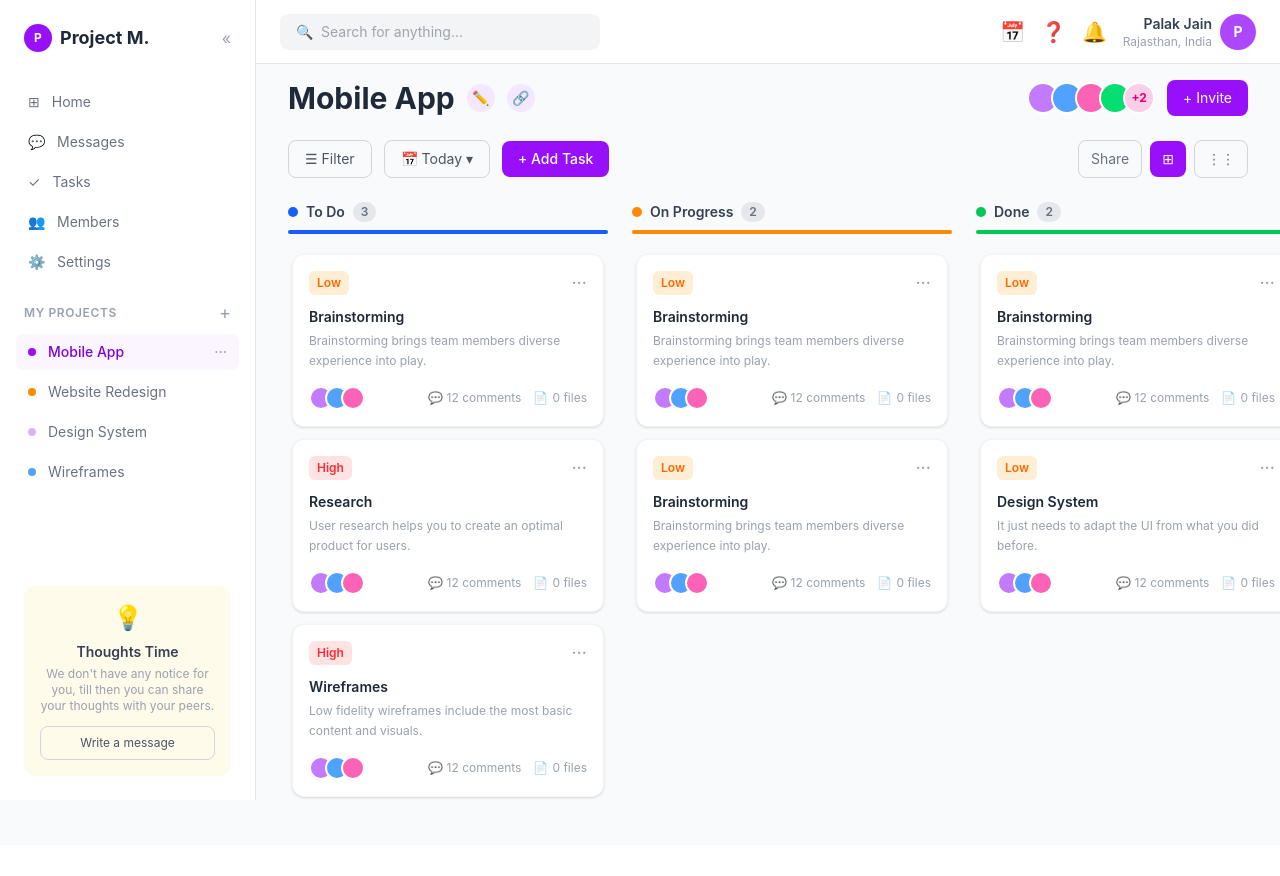
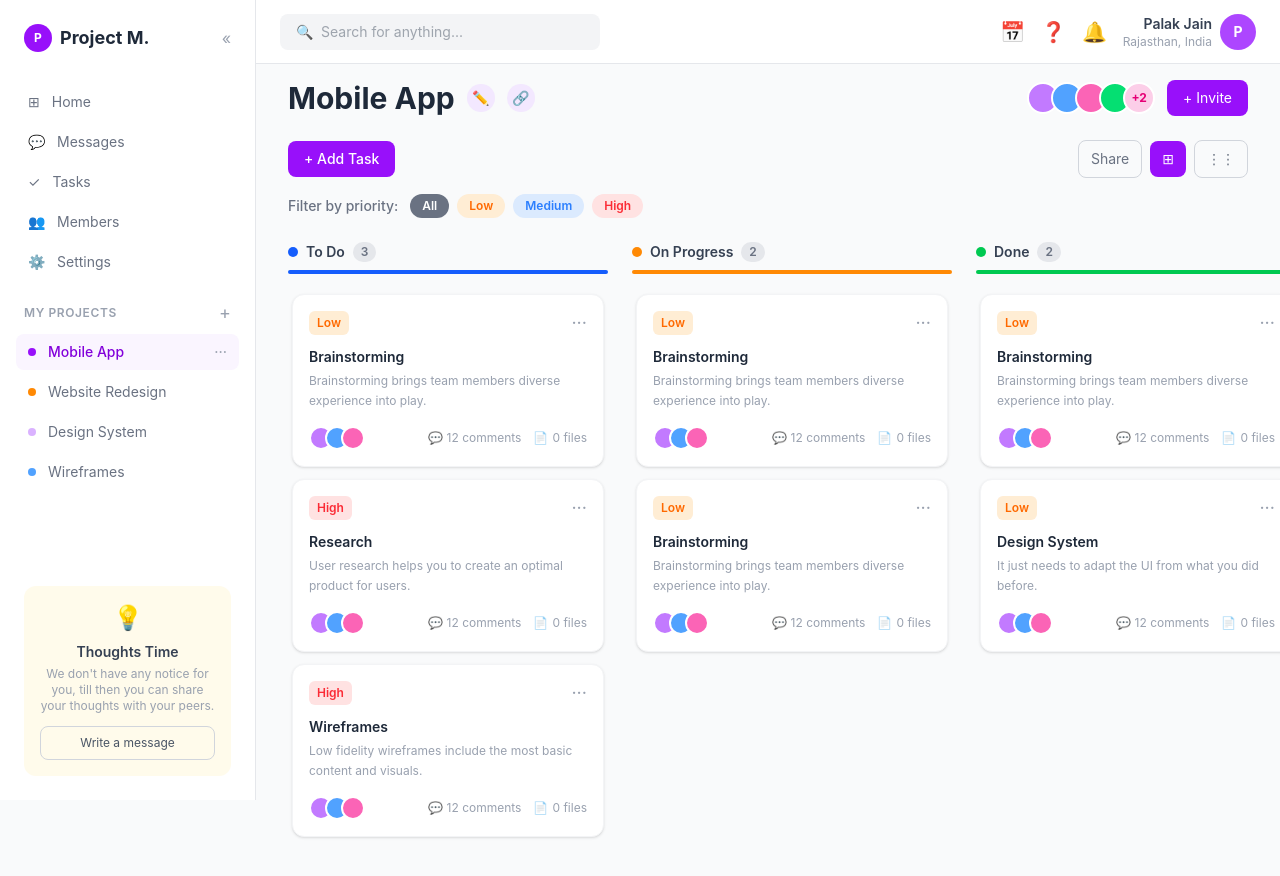
Before and after one commit to Karan301205/task-management-dashboard, a React (Vite) app: page / in a window 1280 px wide. Shown: the top 876 px of the page. Before the commit the page ends 845 px from the top, so only its background shows below. Built offline with nearby package versions, Linux system fonts and the light colour scheme.

Commit message:
feat: add priority filter for tasks

```diff
--- a/src/pages/Dashboard.jsx
+++ b/src/pages/Dashboard.jsx
@@ -11,26 +11,26 @@ function Dashboard() {
   const tasks = useSelector((state) => state.tasks.tasks)
   const dispatch = useDispatch()
   const [showModal, setShowModal] = useState(false)
-
-  const todoTasks = tasks.filter((t) => t.status === "todo")
-  const inprogressTasks = tasks.filter((t) => t.status === "inprogress")
-  const doneTasks = tasks.filter((t) => t.status === "done")
+  const [priorityFilter, setPriorityFilter] = useState("all")
 
   const handleDragEnd = (result) => {
     const { destination, source, draggableId } = result
-
-    // Dropped outside any column
     if (!destination) return
-
-    // Dropped in same position
     if (destination.droppableId === source.droppableId) return
-
-    // Dispatch moveTask to update status in Redux
     dispatch(moveTask({
       taskId: draggableId,
       newStatus: destination.droppableId,
     }))
   }
+
+  // Apply filter
+  const filteredTasks = priorityFilter === "all"
+    ? tasks
+    : tasks.filter((t) => t.priority === priorityFilter)
+
+  const todoTasks = filteredTasks.filter((t) => t.status === "todo")
+  const inprogressTasks = filteredTasks.filter((t) => t.status === "inprogress")
+  const doneTasks = filteredTasks.filter((t) => t.status === "done")
 
   return (
     <div className="min-h-screen bg-gray-50">
@@ -61,14 +61,8 @@ function Dashboard() {
         </div>
 
         {/* Filter Row */}
-        <div className="flex items-center justify-between mb-6">
+        <div className="flex items-center justify-between mb-4">
           <div className="flex items-center gap-3">
-            <button className="flex items-center gap-2 border border-gray-300 rounded-lg px-4 py-2 text-sm text-gray-600 hover:bg-gray-100">
-              ☰ Filter
-            </button>
-            <button className="flex items-center gap-2 border border-gray-300 rounded-lg px-4 py-2 text-sm text-gray-600 hover:bg-gray-100">
-              📅 Today ▾
-            </button>
             <button
               onClick={() => setShowModal(true)}
               className="flex items-center gap-2 bg-purple-600 text-white rounded-lg px-4 py-2 text-sm hover:bg-purple-700 font-medium"
@@ -85,7 +79,49 @@ function Dashboard() {
           </div>
         </div>
 
-        {/* Task Board with Drag and Drop */}
+        {/* Priority Filter Pills */}
+        <div className="flex items-center gap-2 mb-6">
+          <span className="text-sm text-gray-500 font-medium mr-1">Filter by priority:</span>
+
+          {["all", "low", "medium", "high"].map((level) => {
+            const styles = {
+              all: "bg-gray-200 text-gray-600",
+              low: "bg-orange-100 text-orange-500",
+              medium: "bg-blue-100 text-blue-500",
+              high: "bg-red-100 text-red-500",
+            }
+            const activeStyles = {
+              all: "bg-gray-500 text-white",
+              low: "bg-orange-400 text-white",
+              medium: "bg-blue-500 text-white",
+              high: "bg-red-500 text-white",
+            }
+            const isActive = priorityFilter === level
+
+            return (
+              <button
+                key={level}
+                onClick={() => setPriorityFilter(level)}
+                className={`px-3 py-1 rounded-full text-xs font-semibold transition-colors
+                  ${isActive ? activeStyles[level] : styles[level]}`}
+              >
+                {level.charAt(0).toUpperCase() + level.slice(1)}
+              </button>
+            )
+          })}
+
+          {/* Clear filter */}
+          {priorityFilter !== "all" && (
+            <button
+              onClick={() => setPriorityFilter("all")}
+              className="text-xs text-gray-400 hover:text-gray-600 underline ml-2"
+            >
+              Clear filter
+            </button>
+          )}
+        </div>
+
+        {/* Task Board */}
         <DragDropContext onDragEnd={handleDragEnd}>
           <div className="flex gap-6">
             <TaskColumn status="todo" tasks={todoTasks} />
```
